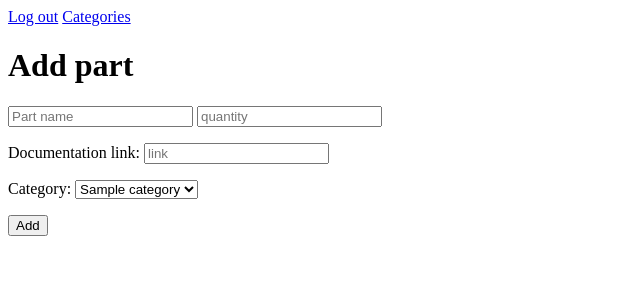
After one commit to s5730817/epms, a Flask app: page /add_part in a window 1280 px wide. The commit adds this page. Shown: the top 300 px of the page, without its empty margins (0-640 px from the left). Run offline with Flask 3, Linux system fonts and the light colour scheme; a user stored in the database is signed in; tables that the repository leaves empty hold one stand-in row (values such as "Sample post").

Commit message:
Added part creation form

```diff
--- a/epms/models/part.py
+++ b/epms/models/part.py
@@ -7,5 +7,6 @@ class Part(db.Model):
     id = db.Column(db.Integer, primary_key=True)
     name = db.Column(db.String(128), unique=False, nullable=False)
     cat_id = db.Column(db.Integer, ForeignKey("categories.id"), nullable=False)
+    doc_link = db.Column(db.String(256), unique=True, nullable=True)
     category = db.relationship("Category", back_populates="parts")
     stock_entries = db.relationship("UserStock", back_populates="part")
--- a/epms/routes/main.py
+++ b/epms/routes/main.py
@@ -1,4 +1,4 @@
-from flask import Blueprint, render_template
+from flask import Blueprint, render_template, request, redirect, url_for
 from epms.models import *
 from epms.extensions import db
 from flask_login import current_user, login_required
@@ -32,3 +32,35 @@ def category(cat_id):
 def check_item(part_id):
     part = Part.query.get_or_404(part_id)
     return f"<h1>Checking {part.name}</h1><p>Qty: X</p>"
+
+@main_bp.route("/add_part", methods=["GET"])
+@login_required
+def add_part():
+    categories = db.session.execute(db.select(Category).order_by(Category.name)).scalars()
+    return render_template("add_part.html", categories=categories)
+
+@main_bp.route("/add_part", methods=["POST"])
+@login_required
+def add_part_post():
+    name = request.form.get("name")
+    quantity = request.form.get("quantity")
+    doc_link = request.form.get("doc-link")
+    cat_id = request.form.get("category")
+    part = Part(
+        name=name,
+        doc_link=doc_link,
+        cat_id=cat_id
+    )
+
+    db.session.add(part)
+    db.session.flush()
+
+    stock_entry = UserStock(
+        user_id=current_user.id,
+        part_id=part.id,
+        quantity=quantity
+    )
+    print(f"Part {part.id} added by user {current_user.id}, quantity: {stock_entry.quantity}")
+    db.session.add(stock_entry)
+    db.session.commit()
+    return redirect(url_for("main.categories"))
--- /dev/null
+++ b/epms/templates/add_part.html
@@ -0,0 +1,17 @@
+{% extends "base.html" %}
+{% block content %}
+<h1>Add part</h1>
+<form method="POST" action="/add_part">
+    <input type="text" name="name" placeholder="Part name">
+    <input type="number" name="quantity" placeholder="quantity">
+    <p>Documentation link: <input type="url" name="doc-link" placeholder="link"></p>
+    <p>Category:
+        <select name="category">
+            {% for category in categories %}
+                <option value="{{ category.id }}">{{ category.name }}</p>
+            {% endfor %}
+        </select>
+    </p>
+    <button type="submit">Add</button>
+</form>
+{% endblock %}
--- a/epms/templates/categories.html
+++ b/epms/templates/categories.html
@@ -1,6 +1,7 @@
 {% extends "base.html" %}
 {% block content %}
 <h1>Categories</h1>
+<a href="/add_part">Add part</a>
 <ul>
     {% for cat in categories %}
     <a href="categories/{{ cat.id }}">{{ cat.name }}</a>
--- a/epms/templates/category.html
+++ b/epms/templates/category.html
@@ -2,6 +2,6 @@
 {% block content %}
 <h1> {{ category.name }} </h1>
 {% for part in category.parts %}
-    <p>{{ part.name }}</p>
+    <p>{{ part.name }} {{ part.doc_link }}</p>
 {% endfor %}
 {% endblock %}
--- a/epms/templates/display_user.html
+++ b/epms/templates/display_user.html
@@ -1,8 +1,7 @@
 {% extends "base.html" %}
 {% block content %}
-<h1>{{ user.username }}:{{ user.email }} (user_id: {{ user.id }})</h1>
-<h2>Here's your list:</h2>
+
 {% for part in user_category_parts %}
-    <p>{{ part }}</p>
+    <p>{{ part.name }} {{ part.doc_link }}</p>
 {% endfor %}
 {% endblock %}
```
